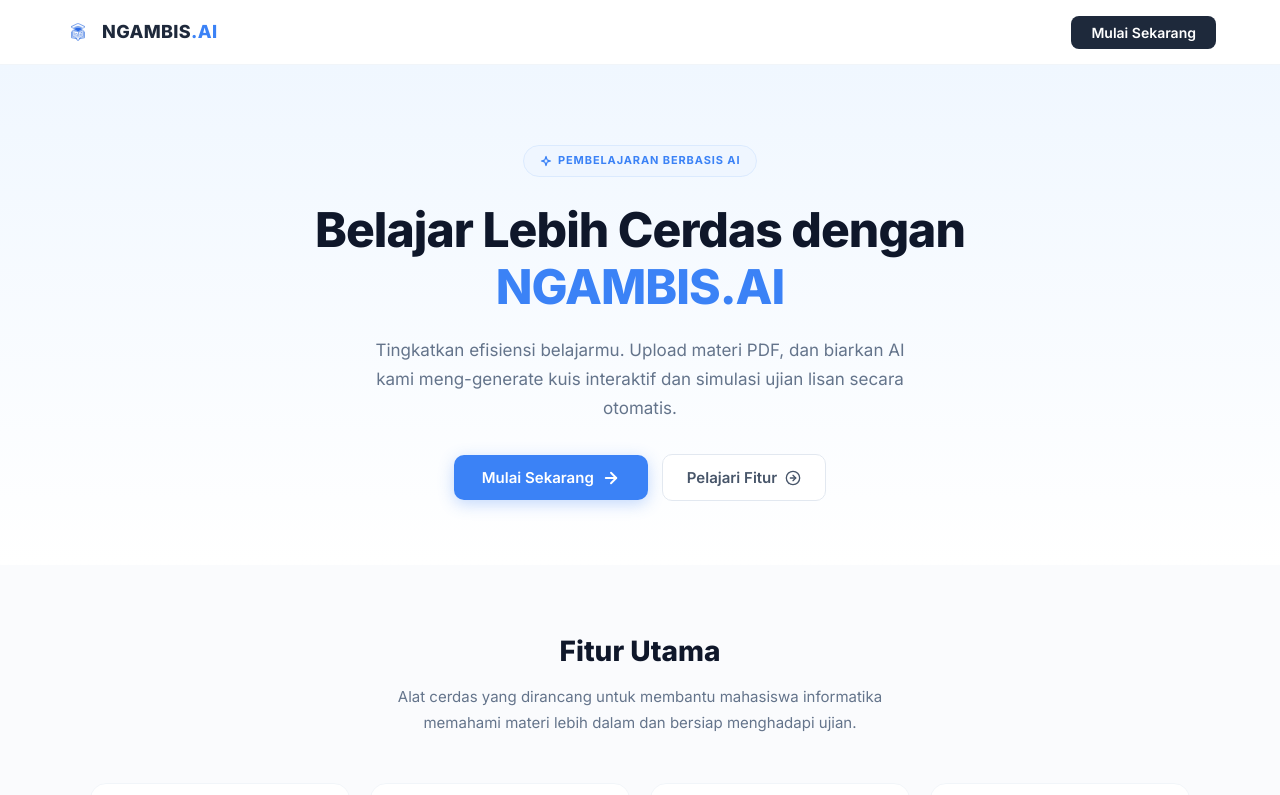
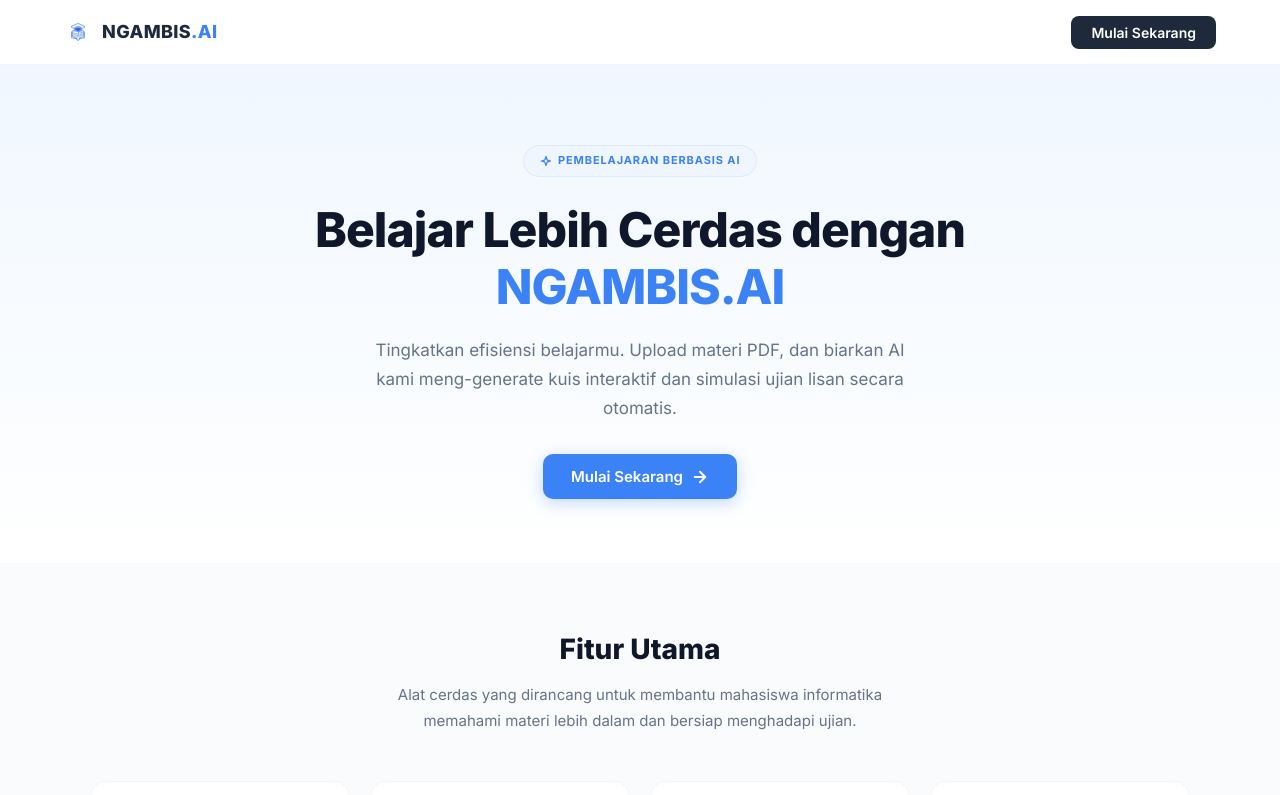
Before and after one commit to NatanaelAdrieChristiawan/NgambisAI, a Vue app in the folder frontend/: page / in a window 1280 px wide. Shown: the top 795 px of the page. Built offline with nearby package versions, Linux system fonts and the light colour scheme; no server answers.

Commit message:
revisi dikit

```diff
--- a/frontend/src/views/QuizModeView.vue
+++ b/frontend/src/views/QuizModeView.vue
@@ -800,6 +800,14 @@ onUnmounted(() => {
   .qz-option { padding:1.25rem; font-size:1rem; }
   .timer-circle { width:44px; height:44px; top:1rem; left:1rem; }
   .setup-card { padding:2rem 1.5rem; }
+  .qz-finished { padding: 1rem; }
+  .finished-card { padding: 2rem 1.25rem; }
+  .finished-score { font-size: 2.75rem; }
+  .finished-score .pts-text { font-size: 1.25rem; }
+  .stats-grid { grid-template-columns: repeat(2, 1fr); gap: 0.75rem; margin: 1.5rem 0; }
+  .stat-card { padding: 0.75rem; }
+  .stat-card .stat-val { font-size: 1.25rem; }
+  .stat-card .stat-lbl { font-size: 0.7rem; }
   /* Label min-height removed to align properly under vertical layout */
 }
 </style>
--- a/frontend/src/views/WelcomeView.vue
+++ b/frontend/src/views/WelcomeView.vue
@@ -21,13 +21,6 @@ onMounted(() => {
 
 function handleGetStarted() {
   authStore.requestAuth('Buat akun atau masuk untuk mulai belajar.', '/dashboard')
-}
-
-
-
-function scrollToFeatures() {
-  const el = document.getElementById('features-section')
-  if (el) el.scrollIntoView({ behavior: 'smooth' })
 }
 </script>
 
@@ -70,13 +63,6 @@ function scrollToFeatures() {
             <svg xmlns="http://www.w3.org/2000/svg" width="18" height="18" viewBox="0 0 24 24"
                  fill="none" stroke="currentColor" stroke-width="2.5" stroke-linecap="round" stroke-linejoin="round">
               <path d="M5 12h14"/><path d="m12 5 7 7-7 7"/>
-            </svg>
-          </button>
-          <button class="btn-secondary-hero" @click="scrollToFeatures">
-            <span>Pelajari Fitur</span>
-            <svg xmlns="http://www.w3.org/2000/svg" width="16" height="16" viewBox="0 0 24 24"
-                 fill="none" stroke="currentColor" stroke-width="2" stroke-linecap="round" stroke-linejoin="round">
-              <circle cx="12" cy="12" r="10"/><path d="m12 8 4 4-4 4"/><path d="M8 12h8"/>
             </svg>
           </button>
         </div>
```
